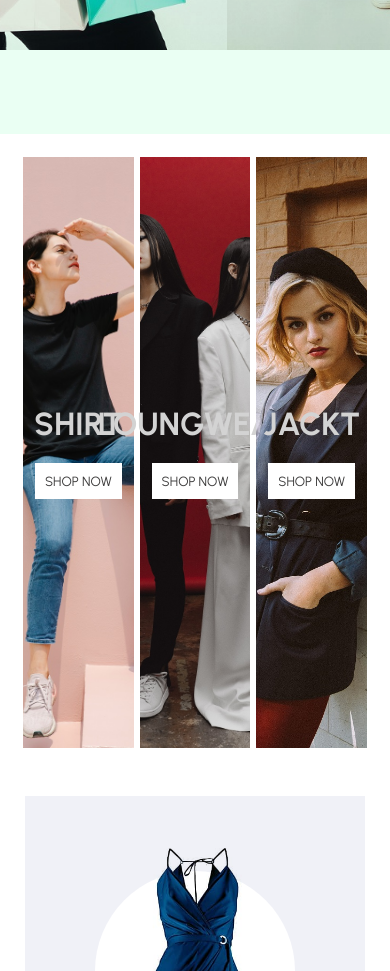
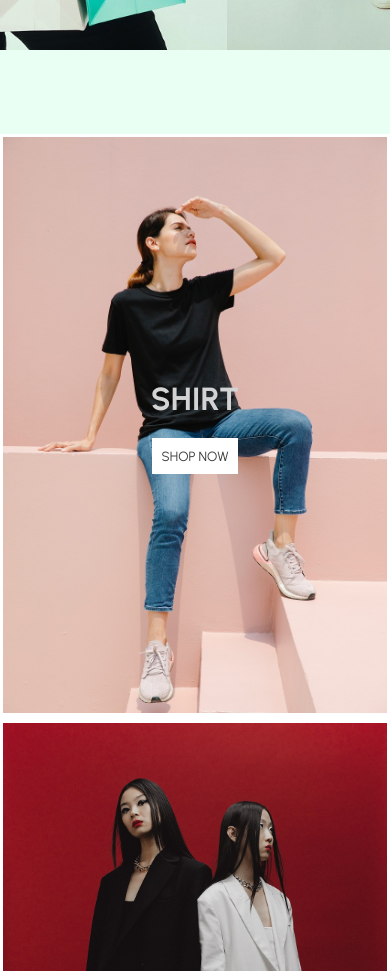
Before and after one commit to fetahokey/reactjs-node-eCommerce, a React (Create React App) app: page / in a window 390 px wide. Shown: the part 800-1771 px from the top of the page. Built offline with nearby package versions, Linux system fonts and the light colour scheme.

Commit message:
Responsive categories

```diff
--- a/src/components/Categories.tsx
+++ b/src/components/Categories.tsx
@@ -1,12 +1,13 @@
 import styled from 'styled-components';
 import CategoryItem from './CategoryItem';
 import { categories } from '../data';
-
+import { mobile } from '../responsive';
 
 const Container = styled.div`
     display: flex;
     padding: 20px;
     justify-content: space-between;
+    ${mobile({ padding: "0px", flexDirection: "column" })}
 `;
 const Categories = () => {
     return (
```
